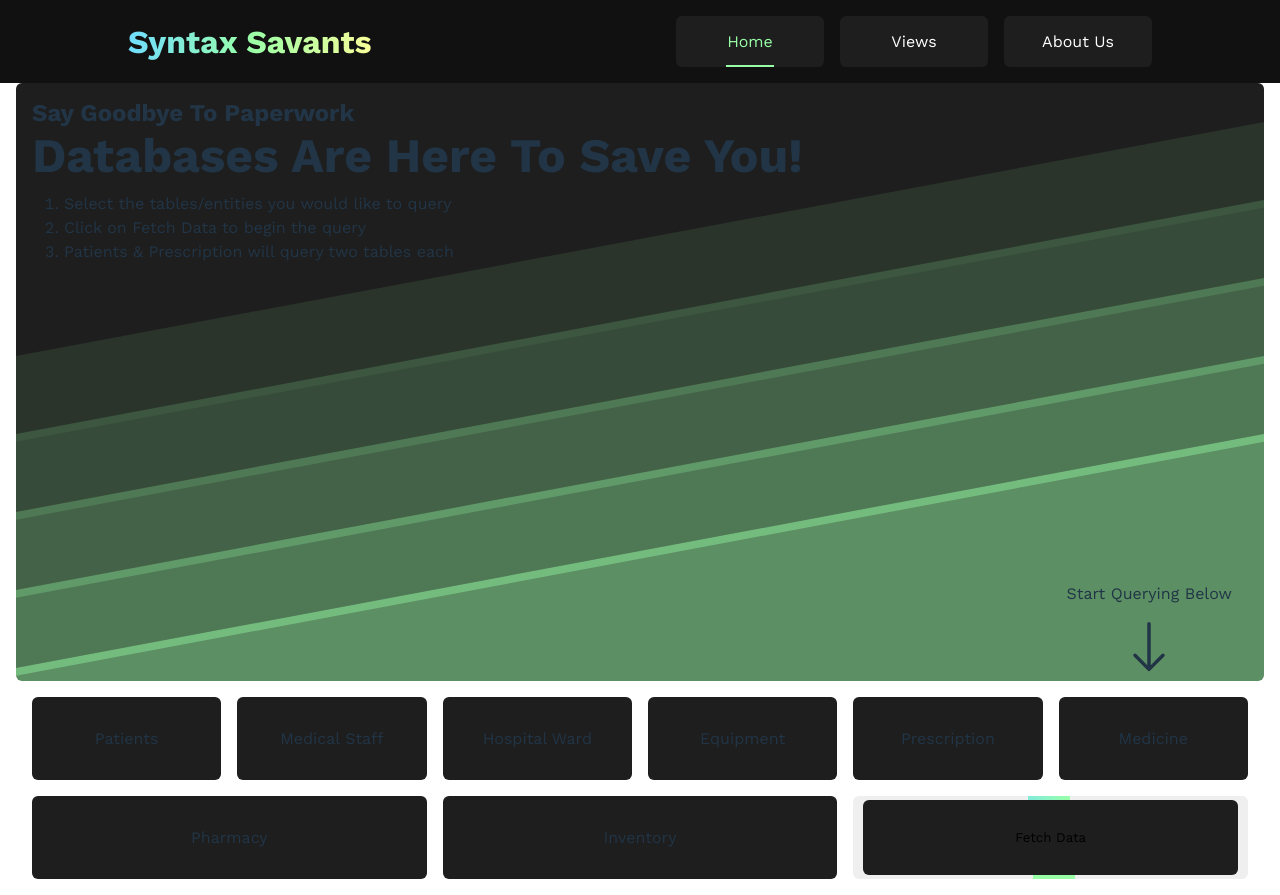
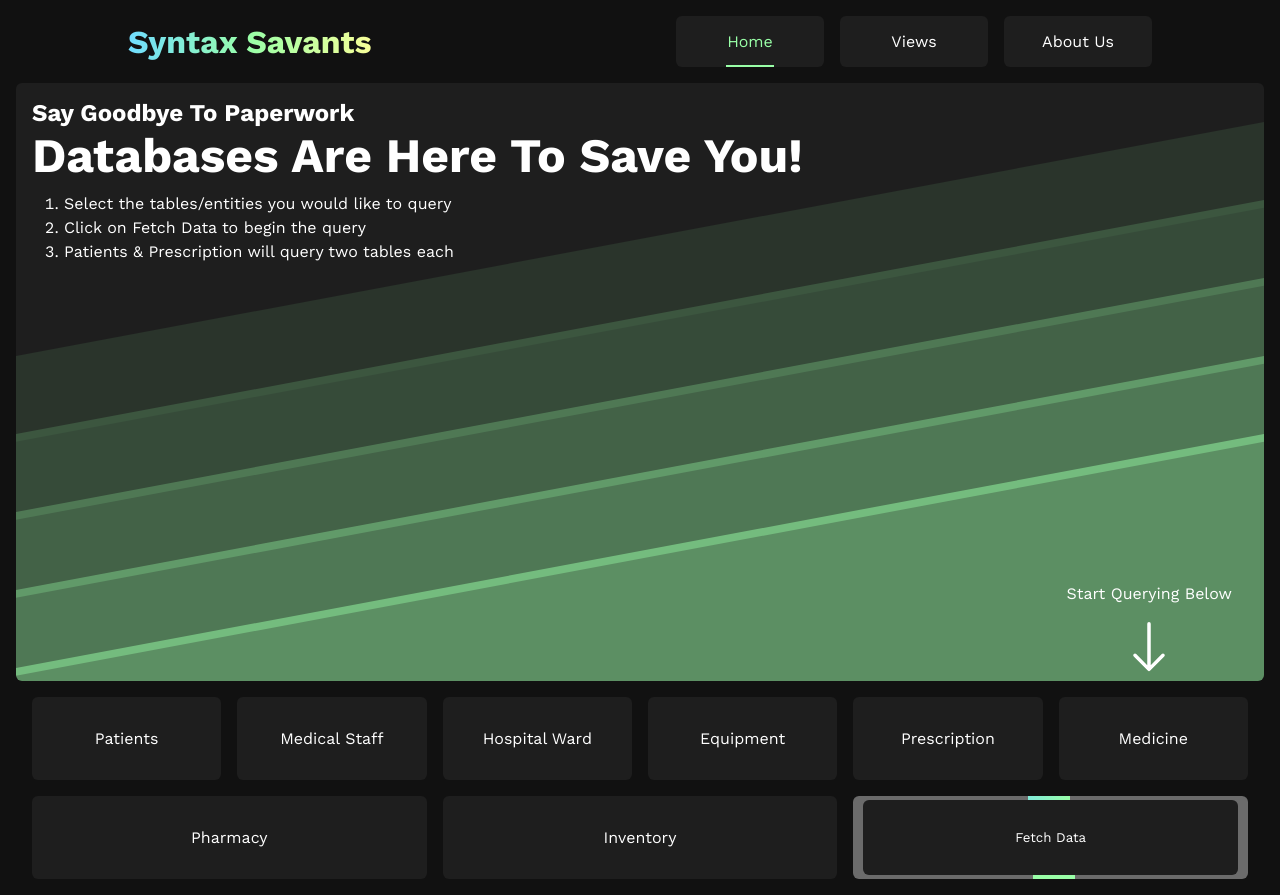
Before and after one commit to TrustfulDev/CS157a-Database, a React (Vite) app in the folder Client/: page /#/ in a window 1280 px wide. Built offline with nearby package versions, Linux system fonts and the light colour scheme.

Commit message:
Fix chrome styling

```diff
--- a/Client/src/components/Navbar/Navbar.css
+++ b/Client/src/components/Navbar/Navbar.css
@@ -12,6 +12,8 @@
     background: linear-gradient(90deg, rgba(112,221,255,1) 0%, rgba(153,255,167,1) 50%, rgba(248,255,153,1) 100%);
     background-clip: text;
     -webkit-text-fill-color: transparent;
+    -webkit-background-clip: text;
+    color: transparent;
 }
 
 .nav-container nav {
--- a/Client/src/index.css
+++ b/Client/src/index.css
@@ -10,7 +10,7 @@
   font-family: 'Work Sans', sans-serif;
   font-weight: 400;
 
-  color-scheme: light dark;
+  color-scheme: dark;
   color: white;
   background-color: var(--black);
 
@@ -43,11 +43,3 @@ img {
   max-width: 100%;
   display: block;
 }
-
-/* Optional */
-@media (prefers-color-scheme: light) {
-  :root {
-    color: #213547;
-    background-color: #ffffff;
-  }
-}
```
